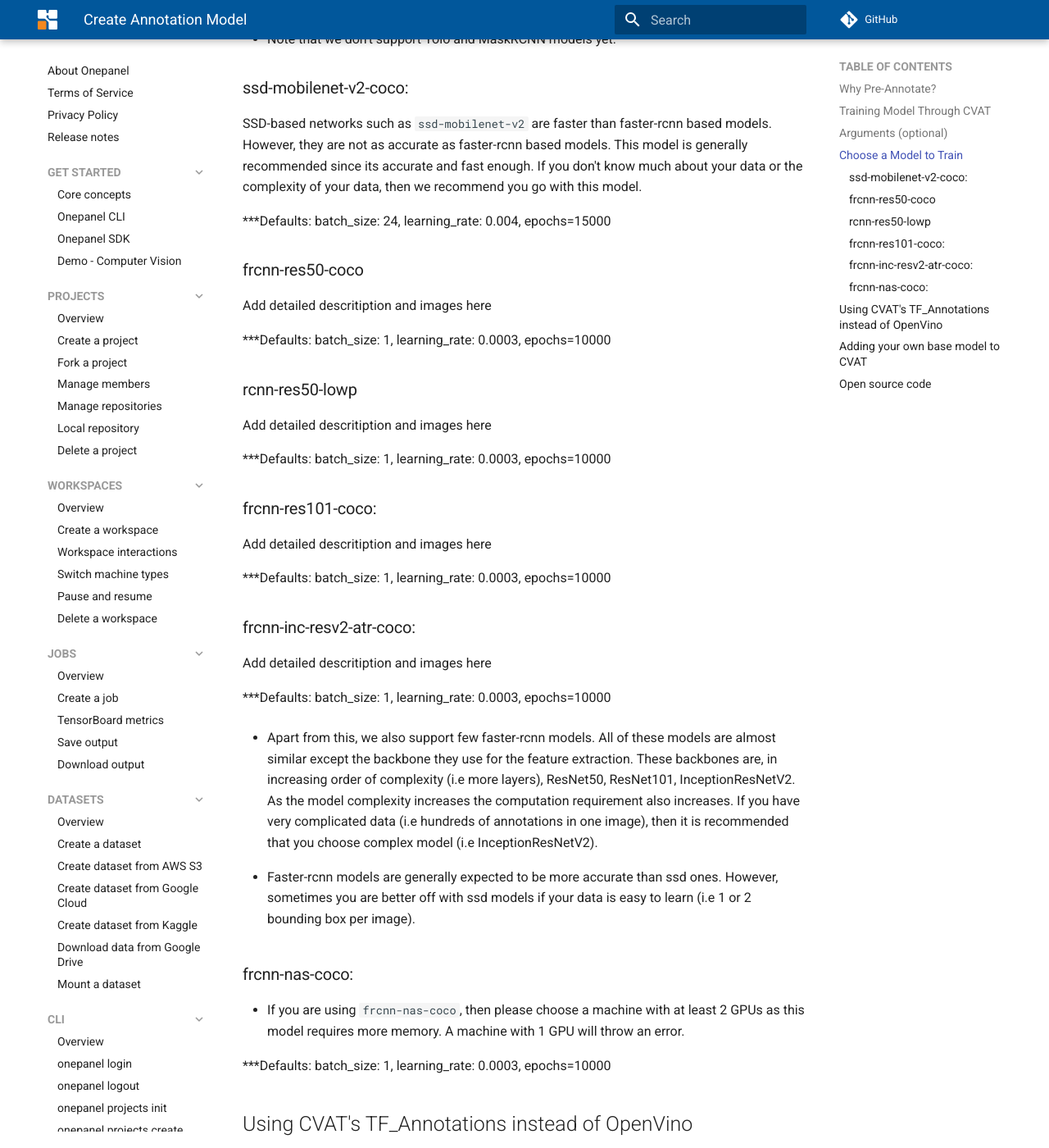
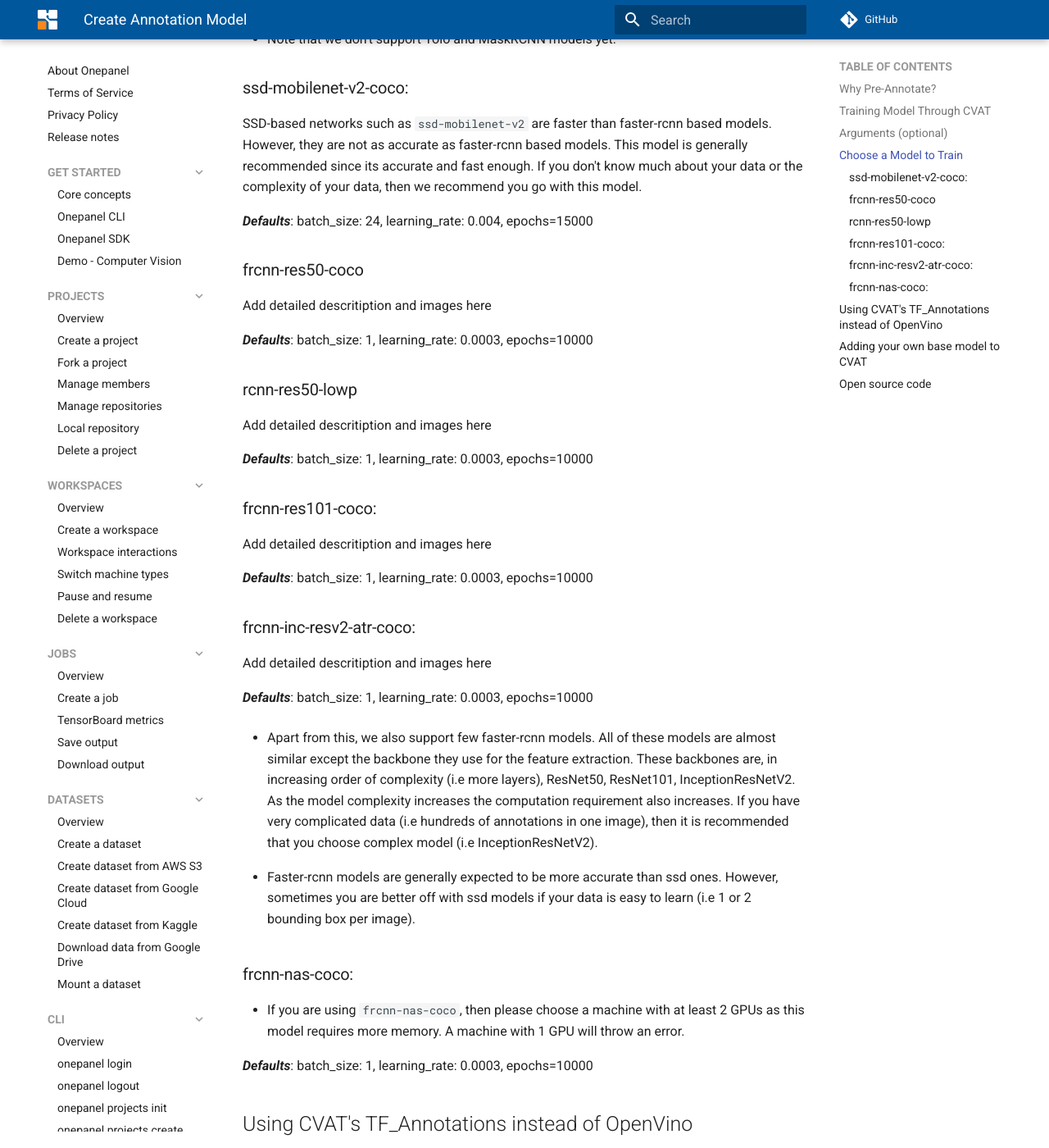
Before and after one commit to onepanelio/docs, an MkDocs documentation site: the page built from docs/CVAT/create_annotation_model.md, in a window 1280 px wide and 1400 px high, scrolled down 1754 px. Shown: the whole window at 82% size. Built offline with MkDocs 1.6.1 and Material for MkDocs 9.7.7, drawn with Linux system fonts in a browser that asks for light colours; comment, search, counter and statistics services are not loaded.

```diff
--- a/docs/CVAT/create_annotation_model.md
+++ b/docs/CVAT/create_annotation_model.md
@@ -38,35 +38,35 @@ You can train any of the models that we support. Here, we provide a brief explan
 
 SSD-based networks such as `ssd-mobilenet-v2` are faster than faster-rcnn based models. However, they are not as accurate as faster-rcnn based models. This model is generally recommended since its accurate and fast enough. If you don't know much about your data or the complexity of your data, then we recommend you go with this model.
 
-***Defaults: batch_size: 24, learning_rate: 0.004, epochs=15000
+***Defaults***: batch_size: 24, learning_rate: 0.004, epochs=15000
 
 
 ### frcnn-res50-coco
 
 Add detailed descritiption and images here
 
-***Defaults: batch_size: 1, learning_rate: 0.0003, epochs=10000
+***Defaults***: batch_size: 1, learning_rate: 0.0003, epochs=10000
 
 
 ### rcnn-res50-lowp
 
 Add detailed descritiption and images here
 
-***Defaults: batch_size: 1, learning_rate: 0.0003, epochs=10000
+***Defaults***: batch_size: 1, learning_rate: 0.0003, epochs=10000
 
 
 ### frcnn-res101-coco:
 
 Add detailed descritiption and images here
 
-***Defaults: batch_size: 1, learning_rate: 0.0003, epochs=10000
+***Defaults***: batch_size: 1, learning_rate: 0.0003, epochs=10000
 
 
 ### frcnn-inc-resv2-atr-coco:
 
 Add detailed descritiption and images here
 
-***Defaults: batch_size: 1, learning_rate: 0.0003, epochs=10000
+***Defaults***: batch_size: 1, learning_rate: 0.0003, epochs=10000
 
 * Apart from this, we also support few faster-rcnn models. All of these models are almost similar except the backbone they use for the feature extraction. These backbones are, in increasing order of complexity (i.e more layers), ResNet50, ResNet101, InceptionResNetV2. As the model complexity increases the computation requirement also increases. If you have very complicated data (i.e hundreds of annotations in one image), then it is recommended that you choose complex model (i.e InceptionResNetV2).
 
@@ -76,9 +76,7 @@ Add detailed descritiption and images here
 
 * If you are using `frcnn-nas-coco`, then please choose a machine with at least 2 GPUs as this model requires more memory. A machine with 1 GPU will throw an error.
 
-***Defaults: batch_size: 1, learning_rate: 0.0003, epochs=10000
-
-
+***Defaults***: batch_size: 1, learning_rate: 0.0003, epochs=10000
 
 
 ## Using CVAT's TF_Annotations instead of OpenVino
```
